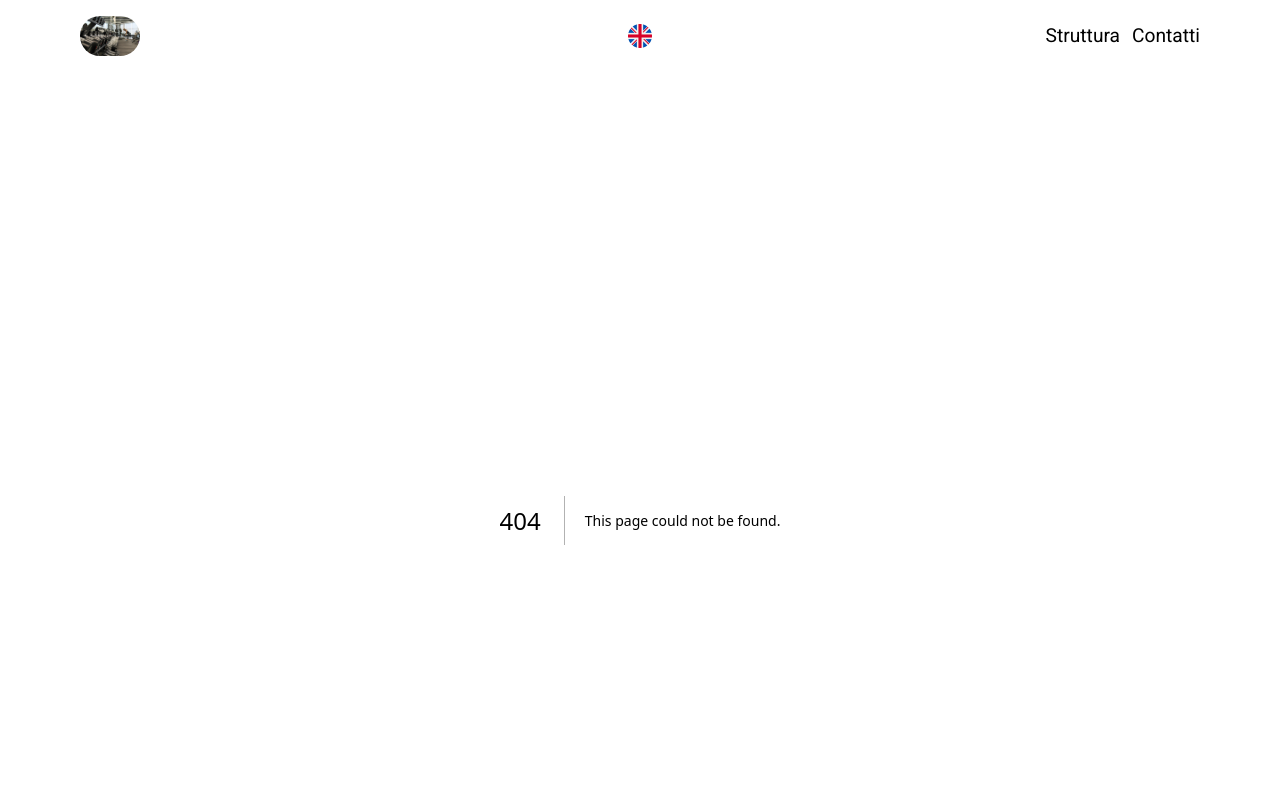
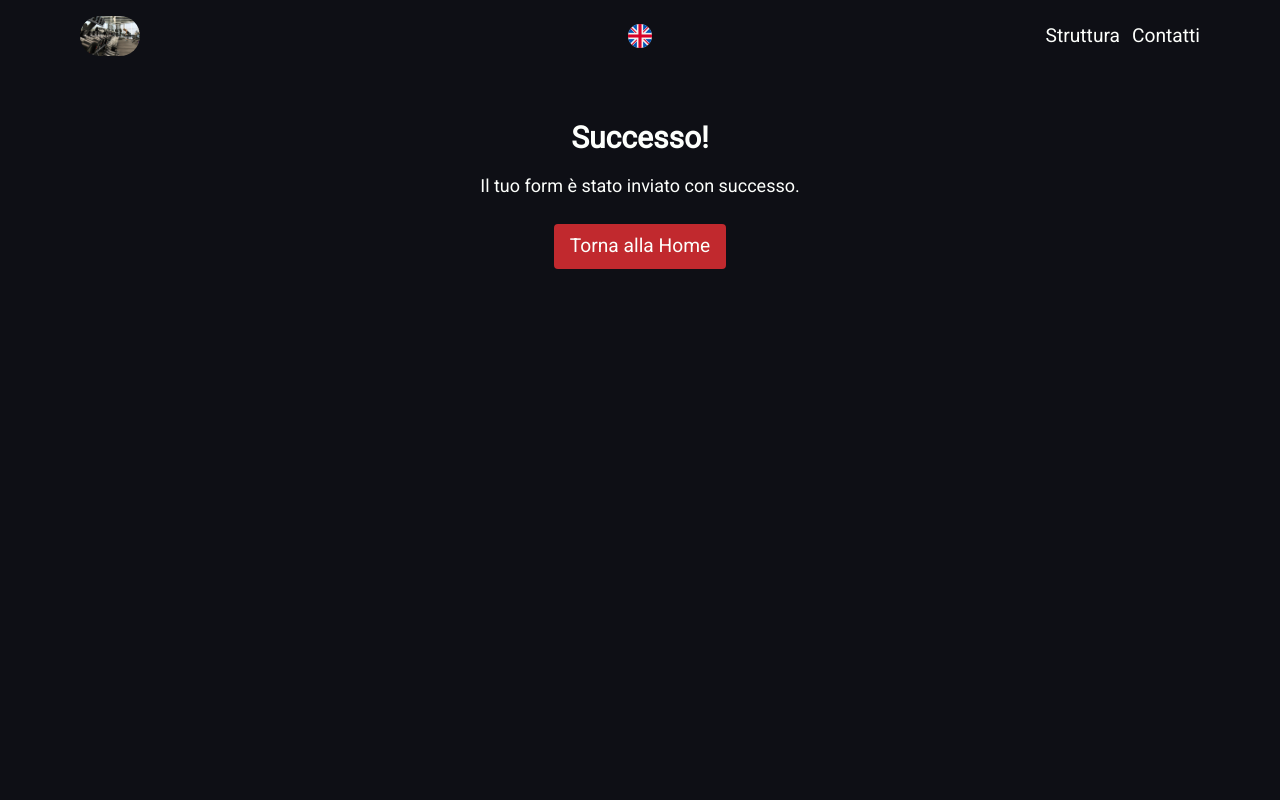
Before and after one commit to Marcofa87/alessandrobianchetti, a Next.js app: page /success in a window 1280 px wide. Before the commit this address had no page. Shown: the top 800 px of the page. Built offline with nearby package versions, Linux system fonts and the light colour scheme.

Commit message:
implemented success page when subscribing

```diff
--- a/app/layout.tsx
+++ b/app/layout.tsx
@@ -19,14 +19,14 @@ export default function RootLayout({
   return (
     <>
       <html lang="en">
-        <body className={`${roboto.className} antialiased  max-w-6xl m-auto`}>
+        <body className={`${roboto.className} antialiased  max-w-6xl m-auto `}>
           <Analytics />
           <header>
             <nav>
               <Navbar />
             </nav>
           </header>
-          <main className="mt-12">{children}</main>
+          <main className="mt-12 min-h-screen">{children}</main>
           <Footer />
         </body>
       </html>
--- /dev/null
+++ b/app/success/page.tsx
@@ -0,0 +1,5 @@
+import SuccessSubmit from "../ui/success/SuccessPage";
+
+export default function SuccessPage() {
+  return <SuccessSubmit />;
+}
--- a/app/ui/contacts/contact-page.tsx
+++ b/app/ui/contacts/contact-page.tsx
@@ -3,6 +3,7 @@
 import { useState } from "react";
 import { useForm } from "react-hook-form";
 import { sendEmail } from "@/../lib/actions";
+import { useRouter } from "next/navigation";
 
 interface FormData {
   name: string;
@@ -13,6 +14,7 @@ interface FormData {
 }
 
 export default function ContactForm() {
+  const router = useRouter();
   const {
     register,
     handleSubmit,
@@ -32,6 +34,7 @@ export default function ContactForm() {
       if (result.success) {
         setSubmitStatus("success");
         reset();
+        router.push("/success");
       } else {
         throw new Error(result.error);
       }
@@ -162,11 +165,11 @@ export default function ContactForm() {
           {isSubmitting ? "Sending..." : "Send Message"}
         </button>
 
-        {submitStatus === "success" && (
+        {/* {submitStatus === "success" && (
           <p className="mt-2 text-sm text-green-600">
             Your message has been sent successfully!
           </p>
-        )}
+        )} */}
         {submitStatus === "error" && (
           <p className="mt-2 text-sm text-[var(--text-color)]">
             {errorMessage ||
--- /dev/null
+++ b/app/ui/success/SuccessPage.tsx
@@ -0,0 +1,15 @@
+import Link from "next/link";
+
+export default function SuccessSubmit() {
+  return (
+    <div className="flex flex-col items-center   ">
+      <h1 className="text-3xl font-bold  mb-4">Successo!</h1>
+      <p className="text-lg  mb-6">Il tuo form è stato inviato con successo.</p>
+      <Link href="/" passHref>
+        <button className="px-4 py-2 bg-[var(--tertiary-color)]  rounded hover:bg-red-800 transition">
+          Torna alla Home
+        </button>
+      </Link>
+    </div>
+  );
+}
```
